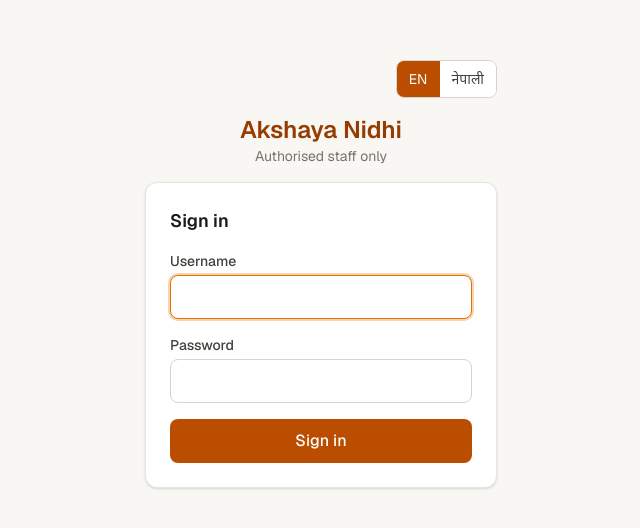
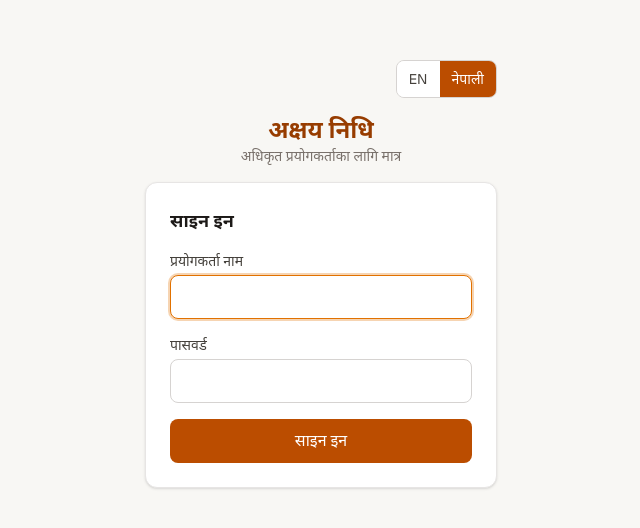
Before and after one commit to dillichalise/akshya-nidhi, a Next.js app: page /login in a window 1280 px wide. Shown: the part 126-654 px from the top of the page, without its empty margins (319-959 px from the left). Built offline with nearby package versions, Linux system fonts and the light colour scheme; no server answers.

Commit message:
fix(i18n): update login subtitle and set Nepali as default locale
- Change default locale from English to Nepali

```diff
--- a/src/i18n/config.ts
+++ b/src/i18n/config.ts
@@ -1,6 +1,6 @@
 export const locales = ["en", "ne"] as const;
 export type Locale = (typeof locales)[number];
-export const defaultLocale: Locale = "en";
+export const defaultLocale: Locale = "ne";
 export const LOCALE_COOKIE = "NEXT_LOCALE";
 
 export function isLocale(v: string | undefined): v is Locale {
--- a/src/messages/en.json
+++ b/src/messages/en.json
@@ -39,7 +39,7 @@
   },
   "login": {
     "title": "Sign in",
-    "subtitle": "Authorised staff only",
+    "subtitle": "Authorised user only",
     "username": "Username",
     "password": "Password",
     "submit": "Sign in",
--- a/src/messages/ne.json
+++ b/src/messages/ne.json
@@ -39,7 +39,7 @@
   },
   "login": {
     "title": "साइन इन",
-    "subtitle": "अधिकृत कर्मचारीका लागि मात्र",
+    "subtitle": "अधिकृत प्रयोगकर्ताका लागि मात्र",
     "username": "प्रयोगकर्ता नाम",
     "password": "पासवर्ड",
     "submit": "साइन इन",
```
